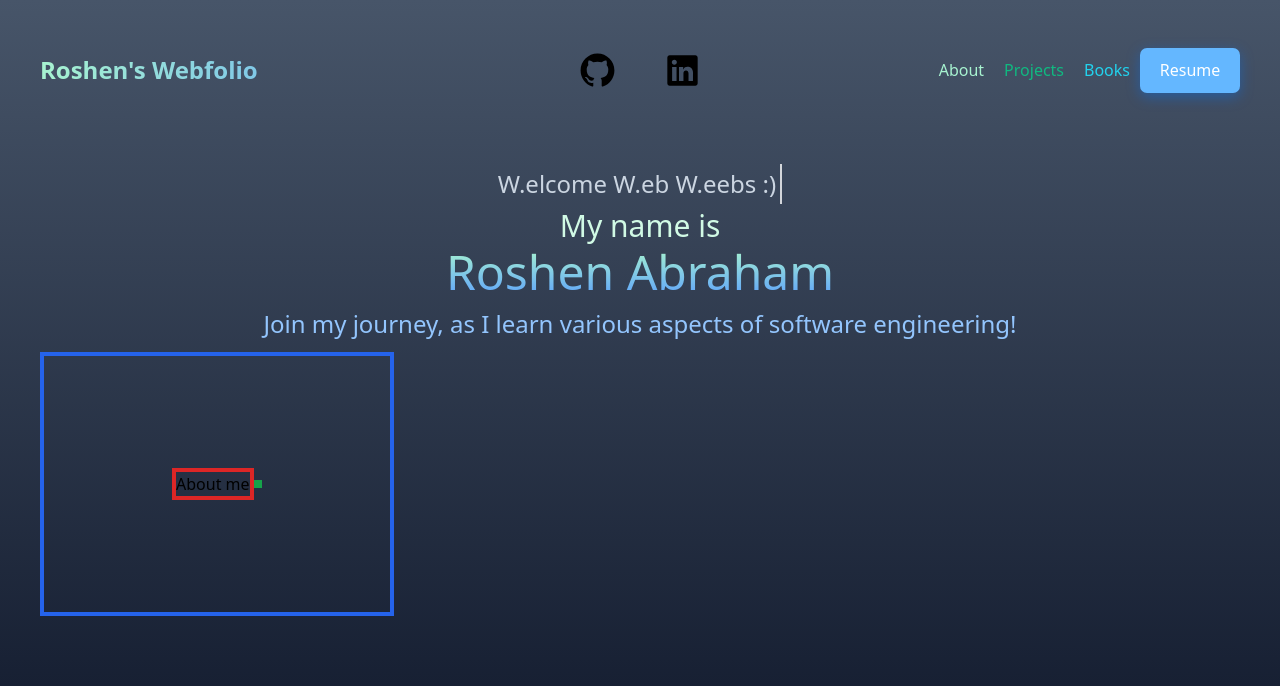
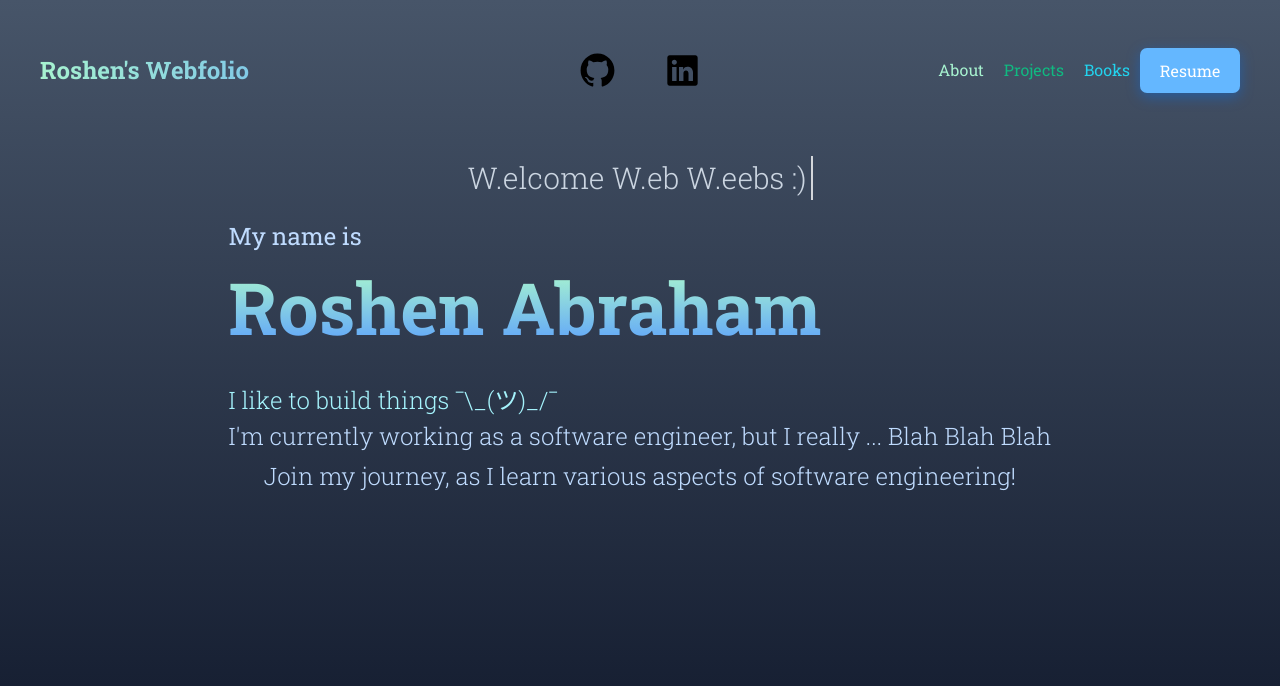
Before and after one commit to Richrosh3/webfolio, a Next.js app: page / in a window 1280 px wide. Shown: the top 686 px of the page. Built offline with nearby package versions, Linux system fonts and the light colour scheme.

Commit message:
Some slight changes to Landing page. New font changed to Roboto-Slab

```diff
--- a/components/About/About.tsx
+++ /dev/null
@@ -1,15 +0,0 @@
-import VertTabs from "./verticaltabs";
-
-export default function About() {
-  return (
-    <div className="flex w-max h-max px-32 py-28 border-4 border-blue-600 border-solid justify-center items-center">
-      <section className="border-4 border-red-600 border-solid">
-        About me
-      </section>
-
-      <section className="border-4 border-green-600 border-solid">
-        <VertTabs />
-      </section>
-    </div>
-  );
-}
--- a/components/Introduction.tsx
+++ b/components/Introduction.tsx
@@ -1,20 +1,28 @@
-import utilStyles from "../styles/utils.module.css";
-
 export default function Introduction() {
   return (
-    <section className="flex flex-col items-center justify-center">
-      <section className="w-max">
-        <p className="animate-typing overflow-hidden whitespace-nowrap border-r-2 border-r-slate-300 pr-1 text-2xl text-slate-300 text-center font-thin py-1">
+    <section className="flex flex-col h-full items-center justify-center pt-14 ">
+      <section className="flex w-max">
+        <p className="animate-typing overflow-hidden whitespace-nowrap border-r-2 border-r-slate-300 pr-1 text-3xl text-slate-300 text-center font-light py-1">
           W.elcome W.eb W.eebs :)
         </p>
       </section>
-      <p className="text-emerald-100 text-3xl  font-thin py-1">My name is</p>
-      <h1 className="text-5xl bg-gradient-to-b from-emerald-200 to-blue-400 bg-clip-text text-transparent text-center">
-        Roshen Abraham
-      </h1>
-      <p className="text-blue-300 text-2xl font-thin text-center py-3">
-        Join my journey, as I learn various aspects of software engineering!
-      </p>
+      <section className = "flex flex-col flex-grow">
+        <p className="text-blue-200 text-2xl font-normal py-5">
+          My name is
+        </p>
+        <h1 className="text-7xl bg-gradient-to-b from-emerald-200 to-blue-400 bg-clip-text text-transparent font-bold">
+          Roshen Abraham
+        </h1>
+        <p className="text-cyan-200 text-2xl font-light pt-10">
+          I like to build things ¯\_(ツ)_/¯
+        </p>
+        <p className="text-blue-200 text-2xl font-light text-center py-1">
+          I'm currently working as a software engineer, but I really ... Blah Blah Blah
+        </p>
+        <p className="text-blue-200 text-2xl font-light text-center py-1">
+          Join my journey, as I learn various aspects of software engineering!
+        </p>
+      </section>
     </section>
   );
 }
--- a/components/Layout.tsx
+++ b/components/Layout.tsx
@@ -1,7 +1,5 @@
 import Head from "next/head";
-import Image from "next/image";
 import styles from "./Layout.module.css";
-import utilStyles from "../styles/utils.module.css";
 import Link from "next/link";
 import NavBar from "@/components/NavBar";
 
@@ -16,7 +14,6 @@ export default function Layout({
   home: any;
 }) {
   return (
-    // <div className={styles.container}>
     <div className= "justify-between items-center bg-gradient-to-b from-slate-600 to-slate-900 p-10 w-screen h-screen">
       <NavBar />
       <Head>
@@ -31,38 +28,6 @@ export default function Layout({
         <meta name="og:title" content={siteTitle} />
         <meta name="twitter:card" content="summary_large_image" />
       </Head>
-      <header className={styles.header}>
-        {/* {home ? (
-          <>
-            <Image
-              priority
-              src="/images/profile.jpg"
-              className={utilStyles.borderCircle}
-              height={144}
-              width={144}
-              alt=""
-            />
-          </>
-        ) : (
-          <>
-            <Link href="/">
-              <Image
-                priority
-                src="/images/profile.jpg"
-                className={utilStyles.borderCircle}
-                height={108}
-                width={108}
-                alt=""
-              />
-            </Link>
-            <h2 className={utilStyles.headingLg}>
-              <Link href="/" className={utilStyles.colorInherit}>
-                {name}
-              </Link>
-            </h2>
-          </>
-        )} */}
-      </header>
       <main>{children}</main>
       {!home && (
         <div className={styles.backToHome}>
--- a/pages/_app.tsx
+++ b/pages/_app.tsx
@@ -1,6 +1,15 @@
 import '@/styles/globals.css'
 import type { AppProps } from 'next/app'
+import {Roboto_Slab} from 'next/font/google'
+
+const roboto = Roboto_Slab({
+  subsets: ['latin'],
+  variable: '--font-roboto',
+  weight: ['100', '300', '400', '500', '700', '900']
+});
 
 export default function App({ Component, pageProps }: AppProps) {
-  return <Component {...pageProps} />
+  return (<main className = {roboto.className}>
+    <Component {...pageProps} />
+    </main>)
 }
--- a/pages/index.tsx
+++ b/pages/index.tsx
@@ -1,7 +1,6 @@
 import Head from "next/head";
 import Layout, { siteTitle } from "@/components/Layout";
 import Introduction from "@/components/Introduction";
-import About from "@/components/About/About";
 
 export default function Home() {
   return (
@@ -10,7 +9,6 @@ export default function Home() {
         <title>{siteTitle}</title>
       </Head>
       <Introduction/>
-      <About/>
     </Layout>
   );
 }
--- a/tailwind.config.js
+++ b/tailwind.config.js
@@ -1,4 +1,7 @@
 /** @type {import('tailwindcss').Config} */
+
+const {fontFamily} = require("tailwindcss/defaultTheme");
+
 module.exports = {
   content: [
     "./pages/**/*.{js,ts,jsx,tsx,mdx}",
@@ -7,6 +10,9 @@ module.exports = {
   ],
   theme: {
     extend: {
+      fontFamily:{
+        sans: ["var(--font-roboto)", ...fontFamily.sans],
+      },
       backgroundImage: {
         "gradient-radial": "radial-gradient(var(--tw-gradient-stops))",
         "gradient-conic":
```
Also changed, not shown: components/About/verticaltabs.tsx (deleted, +0 -7 lines), static/bookReviews.json (+1 -1 lines), 1 other file (tests, documents, lock files or other folders).
